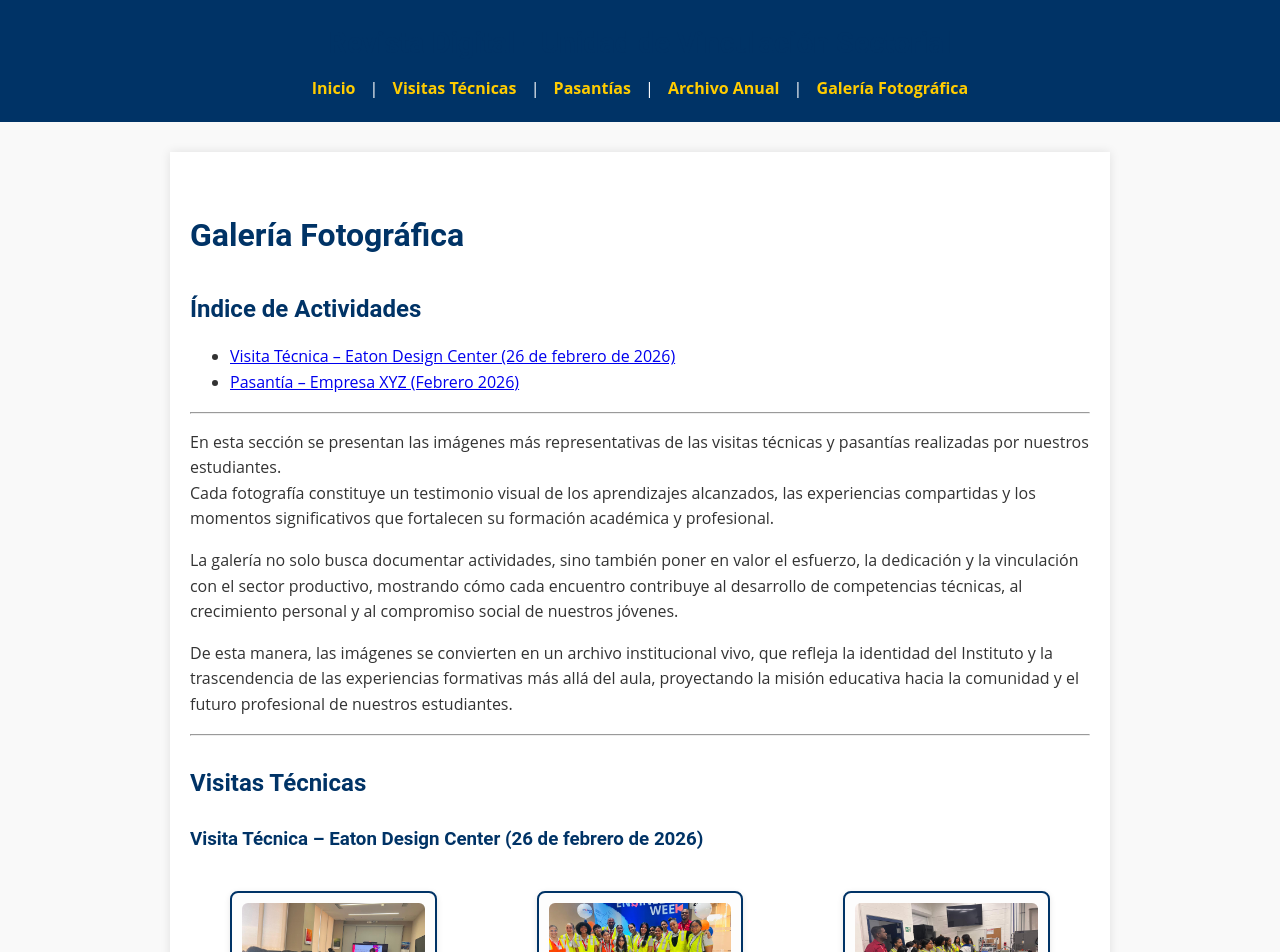
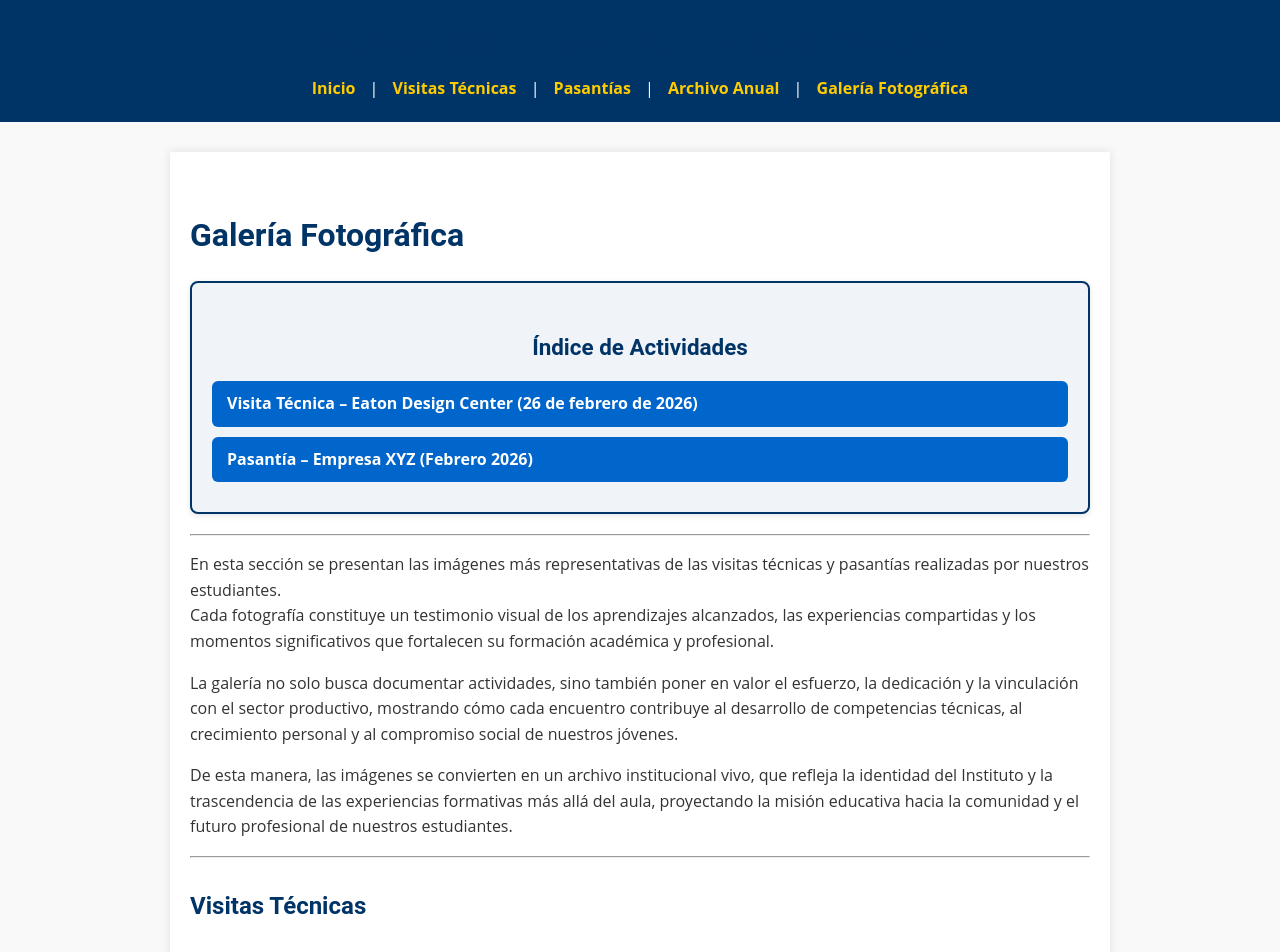
Before and after one commit to Aarias23/revista-vinculacion, a Jekyll site: the page built from galeria/index.md, in a window 1280 px wide. Shown: the top 952 px of the page. Built offline with Jekyll 4.4.1, drawn with Linux system fonts in a browser that asks for light colours; our own code applies the rules of GitHub Pages for plain Markdown files.

Commit message:
Galería institucional: índice de actividades con estilo vistoso y navegación interna

```diff
--- a/assets/css/style.css
+++ b/assets/css/style.css
@@ -224,3 +224,49 @@ button:hover,
     transform: scale(1);
   }
 }
+
+/* Índice de actividades institucional */
+.index-actividades {
+  background: #f0f4f9; /* Fondo suave azul grisáceo */
+  border: 2px solid #003366; /* Azul institucional */
+  border-radius: 8px;
+  padding: 20px;
+  margin: 20px 0;
+  box-shadow: 0 2px 6px rgba(0, 0, 0, 0.1);
+}
+
+.index-actividades h2 {
+  color: #003366;
+  font-size: 1.4em;
+  margin-bottom: 15px;
+  text-align: center;
+  font-weight: bold;
+}
+
+.index-actividades ul {
+  list-style: none;
+  padding: 0;
+  margin: 0;
+}
+
+.index-actividades li {
+  margin: 10px 0;
+}
+
+.index-actividades a {
+  display: block;
+  background: #0066cc; /* Azul complementario */
+  color: #fff;
+  text-decoration: none;
+  padding: 10px 15px;
+  border-radius: 6px;
+  font-weight: bold;
+  transition:
+    background 0.3s ease,
+    transform 0.2s ease;
+}
+
+.index-actividades a:hover {
+  background: #ff6600; /* Naranja de acento */
+  transform: translateX(5px); /* efecto dinámico */
+}
--- a/galeria/index.md
+++ b/galeria/index.md
@@ -1,9 +1,12 @@
 # Galería Fotográfica
 
-## Índice de Actividades
-
-- [Visita Técnica – Eaton Design Center (26 de febrero de 2026)](#visita-técnica--eaton-design-center-26-de-febrero-de-2026)
-- [Pasantía – Empresa XYZ (Febrero 2026)](#pasantía--empresa-xyz-febrero-2026)
+<div class="index-actividades">
+  <h2>Índice de Actividades</h2>
+  <ul>
+    <li><a href="#visita-técnica--eaton-design-center-26-de-febrero-de-2026">Visita Técnica – Eaton Design Center (26 de febrero de 2026)</a></li>
+    <li><a href="#pasantía--empresa-xyz-febrero-2026">Pasantía – Empresa XYZ (Febrero 2026)</a></li>
+  </ul>
+</div>
 
 ---
 
```
